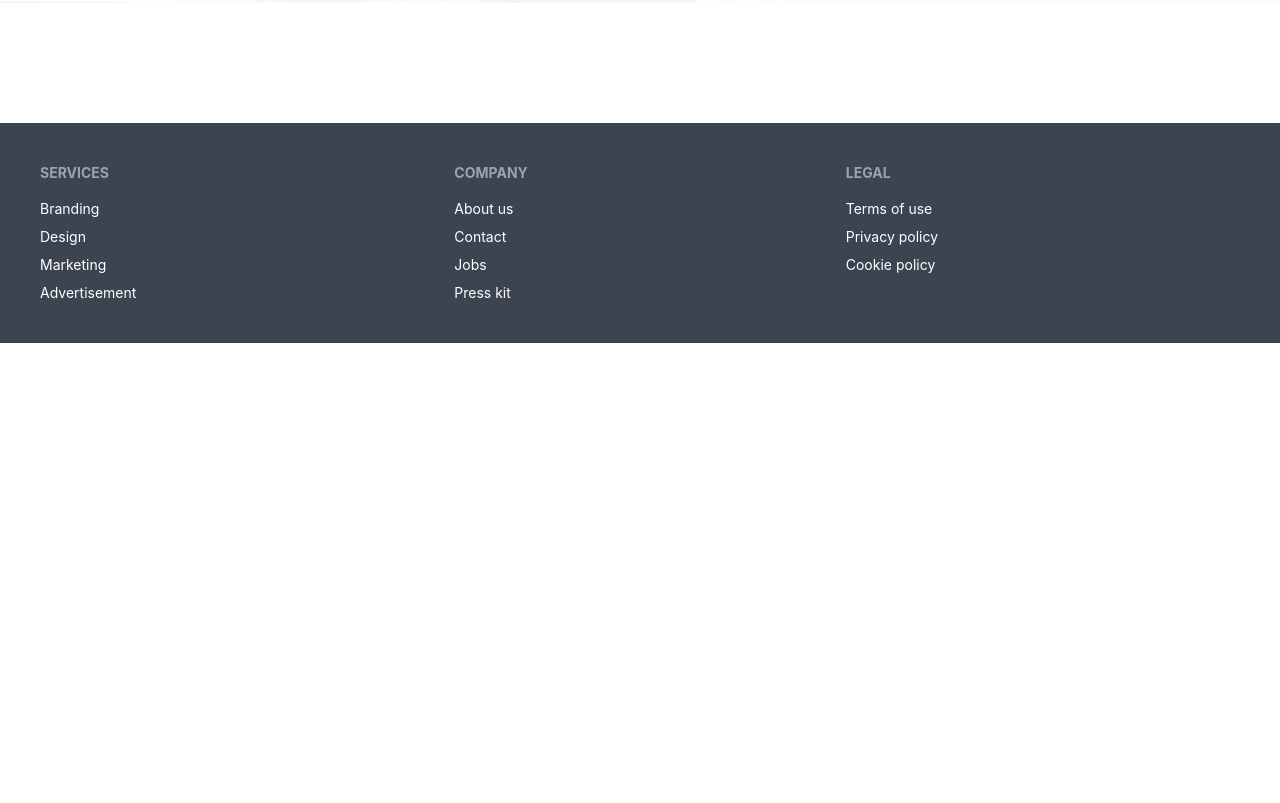
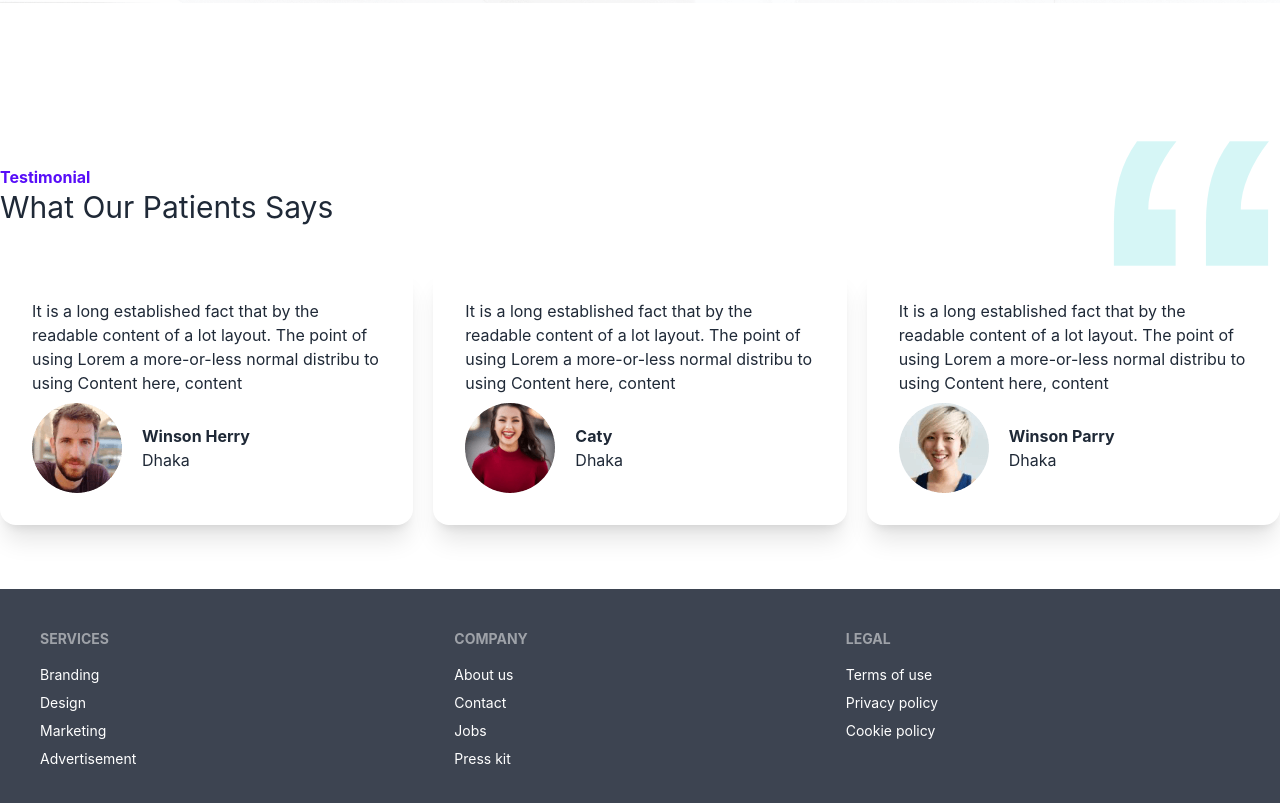
Before and after one commit to masumbillah360/doctors-home, a React (Create React App) app: page / in a window 1280 px wide. Shown: the part 2820-3623 px from the top of the page. Before the commit the page ends 3163 px from the top, so only its background shows below. Built offline with nearby package versions, Linux system fonts and the light colour scheme.

Commit message:
added testmonial section

```diff
--- a/src/Pages/Home/Home.js
+++ b/src/Pages/Home/Home.js
@@ -4,6 +4,7 @@ import Banner from "./Banner/Banner";
 import DentalCare from "./DentalCare/DentalCare";
 import InfoCard from "./InfoCard/InfoCard";
 import Services from "./Services/Services";
+import Testimonial from "./Testimonial/Testimonial";
 
 const Home = () => {
   return (
@@ -13,6 +14,7 @@ const Home = () => {
       <Services />
       <DentalCare />
       <Appointment />
+      <Testimonial />
     </div>
   );
 };
--- /dev/null
+++ b/src/Pages/Home/Testimonial/SingleTestimonial.js
@@ -0,0 +1,21 @@
+import React from "react";
+
+const SingleTestimonial = ({ info }) => {
+  const { thumb, desc, name, address } = info;
+  return (
+    <div className="card shadow-xl">
+      <div className="card-body">
+        <p>{desc}</p>
+        <div className="card-actions justify-start items-center">
+          <img src={thumb} alt="" />
+          <div className="ml-3">
+            <h3 className="font-bold">{name}</h3>
+            <p>{address}</p>
+          </div>
+        </div>
+      </div>
+    </div>
+  );
+};
+
+export default SingleTestimonial;
--- /dev/null
+++ b/src/Pages/Home/Testimonial/Testimonial.js
@@ -0,0 +1,48 @@
+import React from "react";
+import colon from "../../../assets/icons/quote.svg";
+import people from "../../../assets/images/people1.png";
+import people2 from "../../../assets/images/people2.png";
+import people3 from "../../../assets/images/people3.png";
+import SingleTestimonial from "./SingleTestimonial";
+
+const Testimonial = () => {
+  const feedBackInfo = [
+    {
+      desc: "It is a long established fact that by the readable content of a lot layout. The point of using Lorem a more-or-less normal distribu to using Content here, content",
+      thumb: people,
+      name: "Winson Herry",
+      address: "Dhaka",
+    },
+    {
+      desc: "It is a long established fact that by the readable content of a lot layout. The point of using Lorem a more-or-less normal distribu to using Content here, content",
+      thumb: people2,
+      name: "Caty",
+      address: "Dhaka",
+    },
+    {
+      desc: "It is a long established fact that by the readable content of a lot layout. The point of using Lorem a more-or-less normal distribu to using Content here, content",
+      thumb: people3,
+      name: "Winson Parry",
+      address: "Dhaka",
+    },
+  ];
+  return (
+    <div className="my-16">
+      <div className="flex justify-between items-center">
+        <div>
+          <h5 className="text-primary font-bold">Testimonial</h5>
+          <h3 className="text-3xl">What Our Patients Says</h3>
+        </div>
+        <img className="w-44" src={colon} alt="" />
+      </div>
+
+      <div className="grid grid-cols-3 gap-5">
+        {feedBackInfo.map((info, idx) => (
+          <SingleTestimonial key={idx} info={info} />
+        ))}
+      </div>
+    </div>
+  );
+};
+
+export default Testimonial;
```
